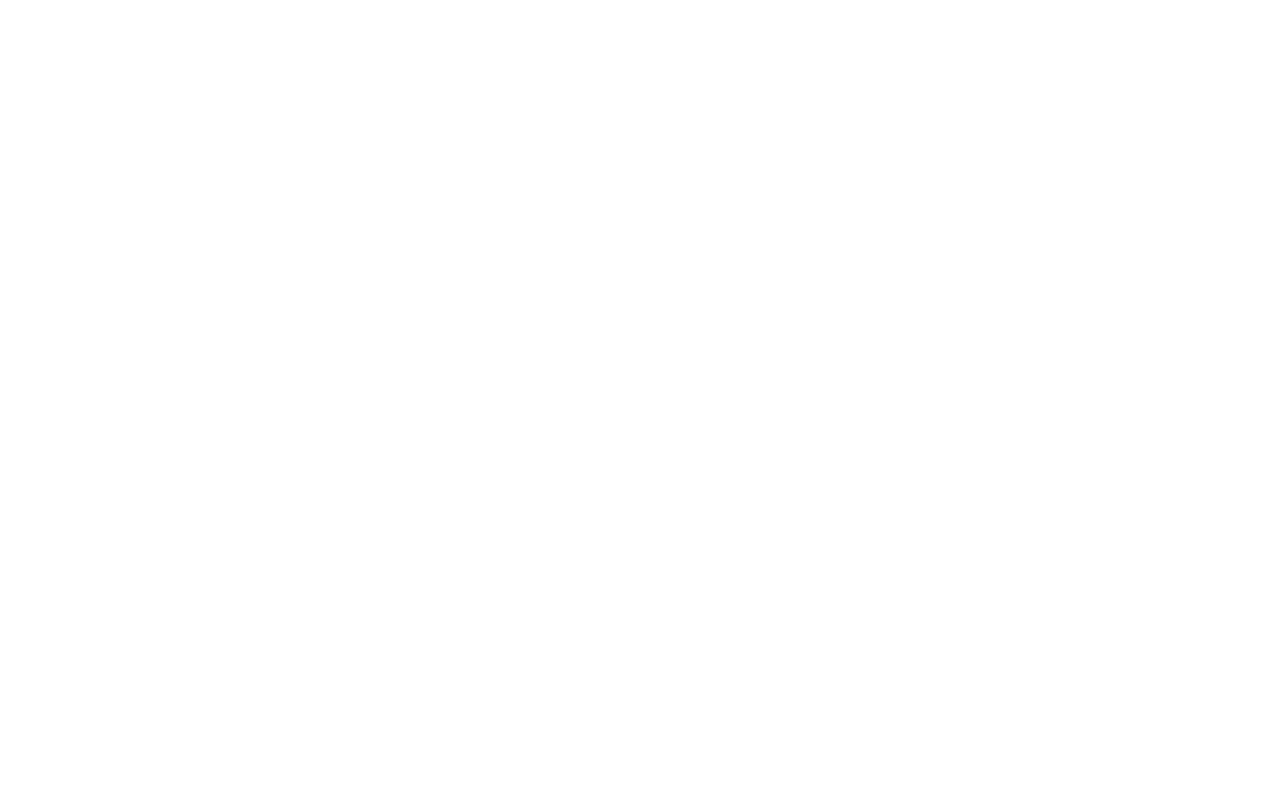
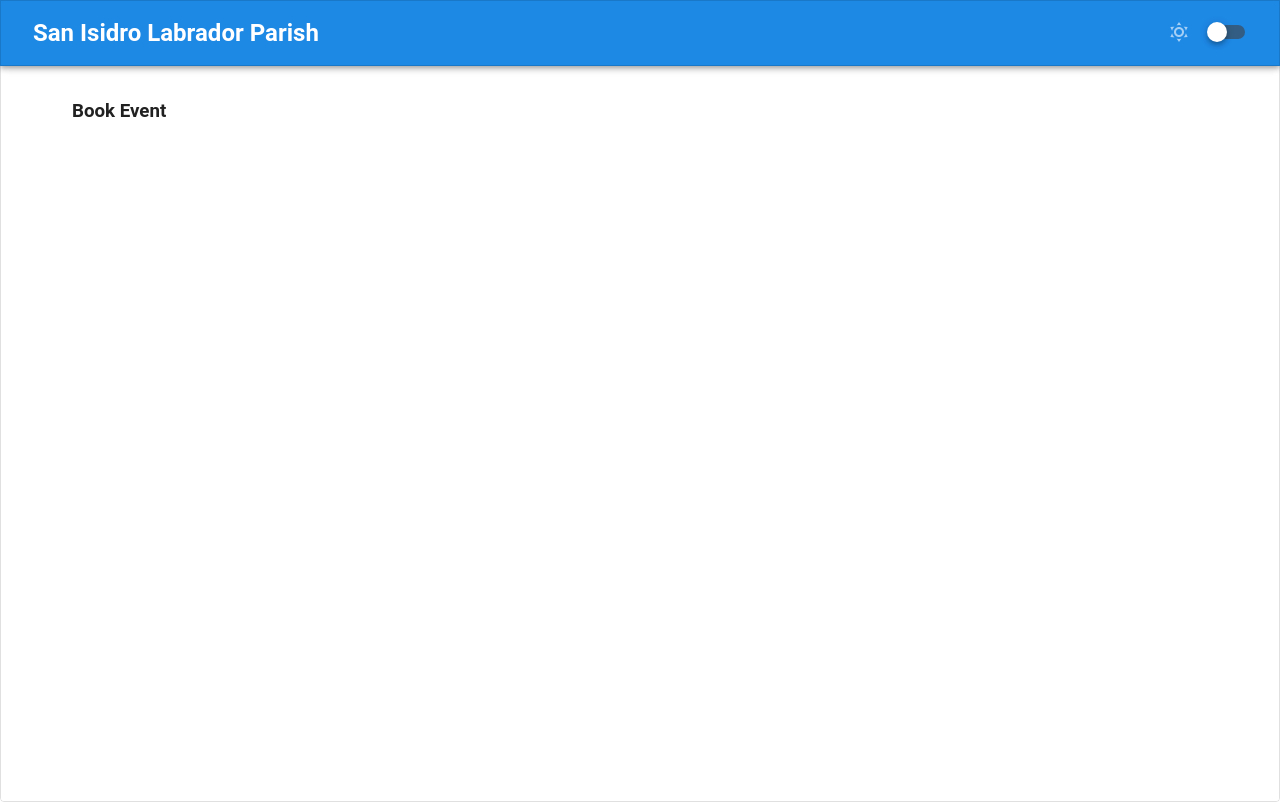
Before and after one commit to marryjoybaqueran/parish-event-appointment-system, a Vue app: page /home in a window 1280 px wide. Before the commit this address had no page. Built offline with nearby package versions, Linux system fonts and the light colour scheme.

Commit message:
feat: added homepage

```diff
--- a/src/router/index.js
+++ b/src/router/index.js
@@ -1,6 +1,8 @@
 import { createRouter, createWebHistory } from 'vue-router'
 import LoginView from '@/views/auth/LoginView.vue'
 import RegisterView from '@/views/auth/RegisterView.vue'
+import HomePage from '@/views/auth/HomePage.vue'
+
 const router = createRouter({
   history: createWebHistory(import.meta.env.BASE_URL),
   routes: [
@@ -14,6 +16,11 @@ const router = createRouter({
       name: 'register',
       component: RegisterView,
     },
+    {
+      path: '/home',
+      name: 'home',
+      component: HomePage,
+    },
   ],
 })
 
--- /dev/null
+++ b/src/views/auth/HomePage.vue
@@ -0,0 +1,17 @@
+<script setup>
+import HomePage from '@/views/auth/HomePage.vue'
+import AppLayout from '@/components/layout/AppLayout.vue'
+import { useDisplay } from 'vuetify'
+
+const { mobile } = useDisplay()
+</script>
+
+<template>
+  <AppLayout>
+    <template #content>
+      <v-container fluid>
+        <h3 class="uppercase-text">Book Event</h3>
+      </v-container>
+    </template>
+  </AppLayout>
+</template>
```
